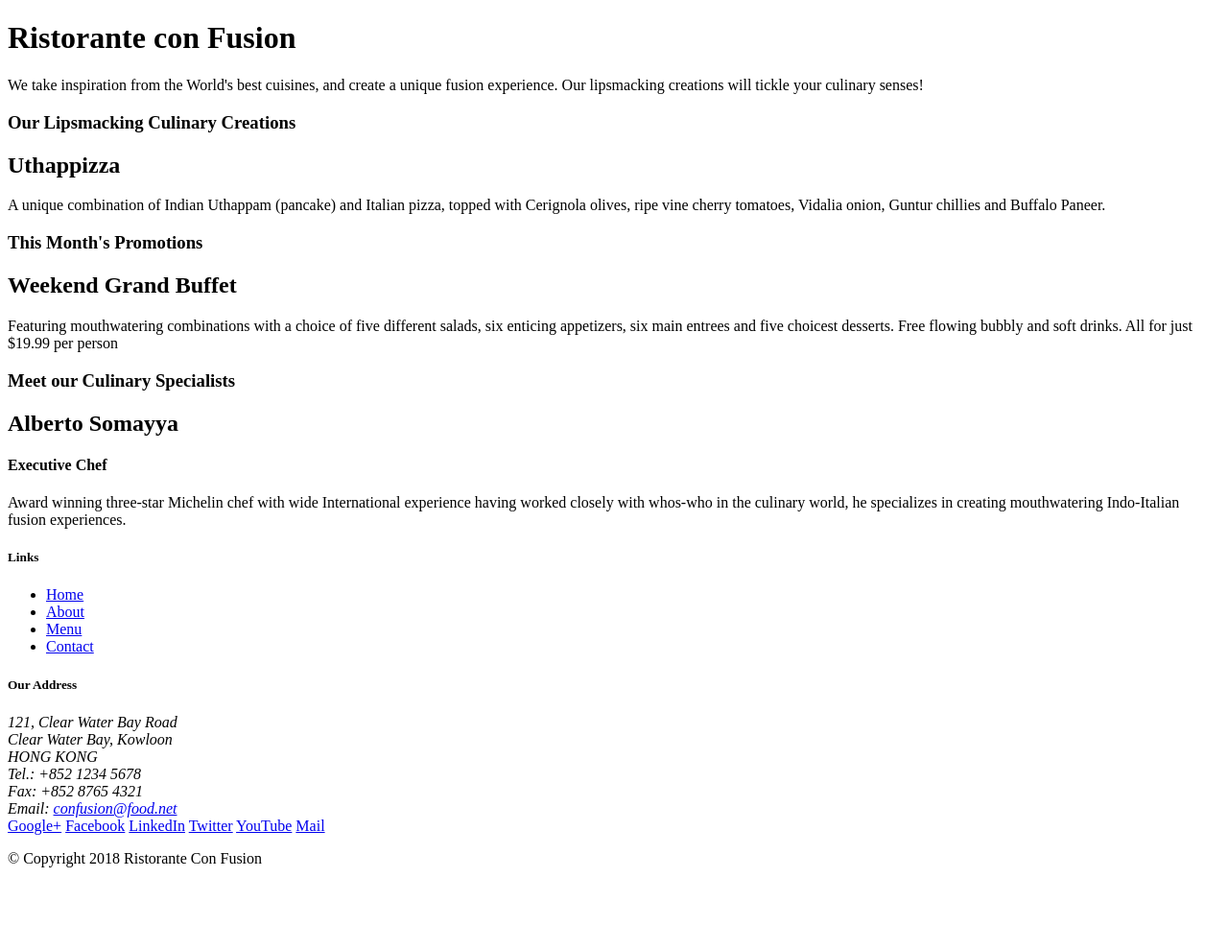
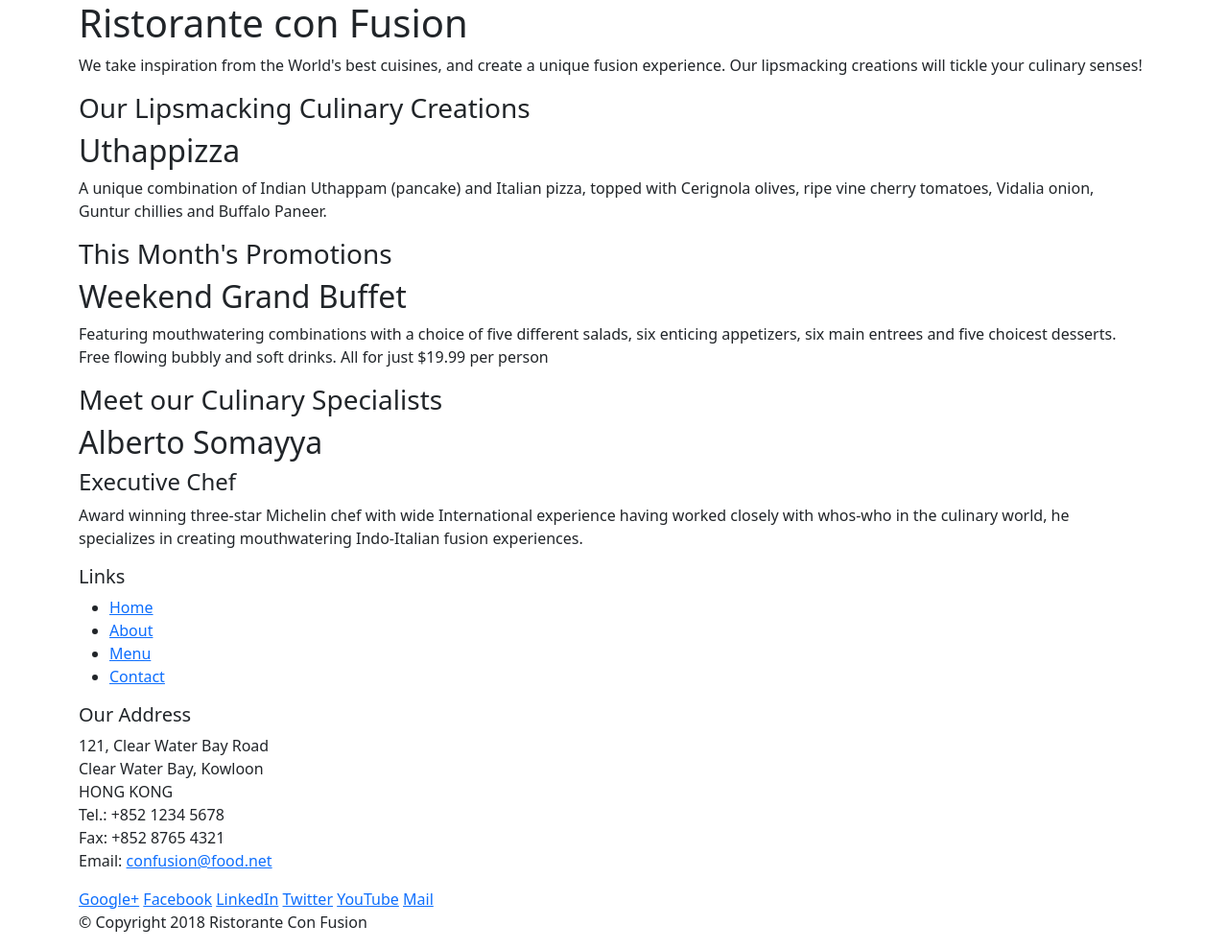
Before and after one commit to JonathanChiii/asw, a website: page index.html in a window 1280 px wide. Shown: the whole page at 96% size. Before the commit the page ends 920 px from the top, so only its background shows below. Drawn offline with nearby package versions, Linux system fonts and the light colour scheme.

Commit message:
check for jumbotron

```diff
--- a/index.html
+++ b/index.html
@@ -2,14 +2,24 @@
 <html lang="en">
 
 <head>
+    <!-- Required meta tags always come first -->
+    <meta charset="utf-8">
+    <meta name="viewport" content="width=device-width, initial-scale=1, shrink-to-fit=no">
+    <meta http-equiv="x-ua-compatible" content="ie=edge">
+
+    <!-- Bootstrap CSS -->
+    <link rel="stylesheet" href="node_modules/bootstrap/dist/css/bootstrap.min.css">
+
+
     <title>Ristorante Con Fusion</title>
 </head>
 
 <body>
 
-    <header>
-        <div>
-            <div>
+    <!--A jumbotron is displayed as a grey box with rounded corners. It also enlarges the font sizes of the text inside it.-->
+    <header class="jumbotron">
+        <div class="container">
+            <div class="row">
                 <div>
                     <h1>Ristorante con Fusion</h1>
                     <p>We take inspiration from the World's best cuisines, and create a unique fusion experience. Our lipsmacking creations will tickle your culinary senses!</p>
@@ -20,8 +30,8 @@
         </div>
     </header>
 
-    <div>
-        <div>
+    <div class="container">
+        <div class="row">
             <div>
                 <h3>Our Lipsmacking Culinary Creations</h3>
             </div>
@@ -32,7 +42,7 @@
         </div>
 
 
-        <div>
+        <div class="row">
             <div>
                 <h3>This Month's Promotions</h3>
             </div>
@@ -42,7 +52,7 @@
             </div>
         </div>
 
-        <div>
+        <div class="row">
             <div>
                 <h3>Meet our Culinary Specialists</h3>
             </div>
@@ -55,8 +65,8 @@
     </div>
 
     <footer>
-        <div>
-            <div>
+        <div class="container">
+            <div class="row">
                 <div>
                     <h5>Links</h5>
                     <ul>
@@ -88,7 +98,7 @@
                     </div>
                 </div>
            </div>
-           <div>
+           <div class="row">
                 <div>
                     <p>© Copyright 2018 Ristorante Con Fusion</p>
                 </div>
@@ -96,6 +106,12 @@
         </div>
     </footer>
 
+
+    <!-- jQuery first, then Popper.js, then Bootstrap JS. -->
+    <script src="node_modules/jquery/dist/jquery.slim.min.js"></script>
+    <script src="node_modules/popper.js/dist/umd/popper.min.js"></script>
+    <script src="node_modules/bootstrap/dist/js/bootstrap.min.js"></script>
+
 </body>
 
 </html>
```
Also changed, not shown: 3 other files.
